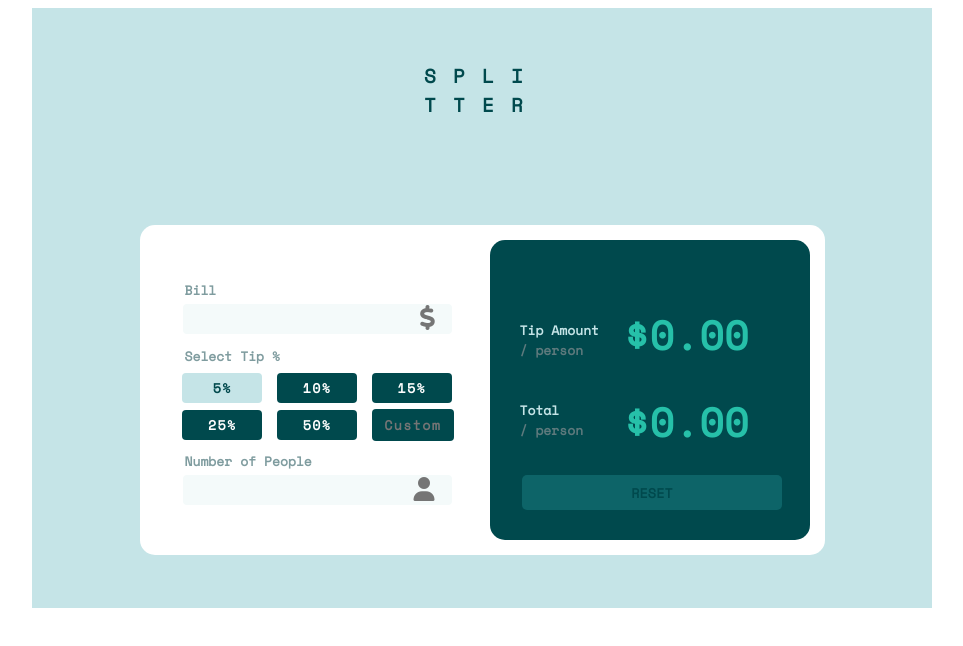
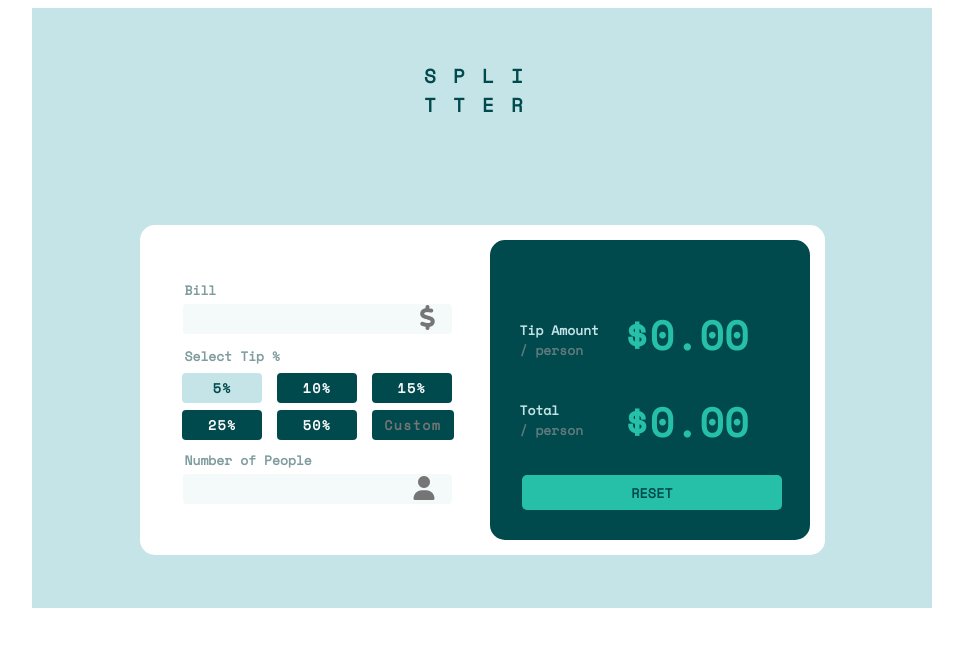
Before and after one commit to marcelmbs/tip-calculator-app-main, a plain HTML site: page index.html in a window 1280 px wide. Both pictures are taken after a click on the button "5%". Shown: the whole page, without its empty margins (158-1121 px from the left). Drawn offline with nearby package versions, Linux system fonts and the light colour scheme.

Commit message:
Projeto Final

```diff
--- a/assets/css/main.css
+++ b/assets/css/main.css
@@ -68,6 +68,11 @@ p {
     text-decoration-color: var(--Very-dark-cyan);
 }
 
+.input__error {
+    outline: 2px solid var(--Red-Error);
+    color: var(--Red-Error);
+}
+
 .button-custom {
     font-family: Space Mono;
     letter-spacing: 0.1em;
@@ -83,6 +88,29 @@ p {
     border: none;
 }
 
+.button-custom:hover {
+    transition: 0.3s;
+    background-color: var(--Verdao);
+    color: var(--Orange);
+    cursor: pointer;
+    border: none;
+}
+
+.button-custom-active {
+    font-family: Space Mono;
+    letter-spacing: 0.1em;
+    height: 28px;
+    width: 79px;
+    font-weight: 700;
+    border-radius: 4px;
+    max-inline-size: 80px;
+    border-color: var(--Very-dark-cyan);
+    text-align: center;
+    background-color: var(--Light-grayish-cyan);
+    color: var(--Very-dark-cyan);
+    border: none;
+}
+
 .button {
     font-family: Space Mono;
     letter-spacing: 0.1em;
@@ -95,6 +123,21 @@ p {
     text-align: center;
     background-color: var(--Very-dark-cyan);
     color: var(--White);
+    border: none;
+}
+
+.button-active {
+    color: var(--Very-dark-cyan);
+    background-color: var(--Light-grayish-cyan);
+    font-family: Space Mono;
+    letter-spacing: 0.1em;
+    height: 30px;
+    width: 80px;
+    font-weight: 900;
+    border-radius: 4px;
+    max-inline-size: 80px;
+    border-color: var(--Very-dark-cyan);
+    text-align: center;
     border: none;
 }
 
@@ -208,8 +251,20 @@ p {
 }
 
 .reset-active {
+    height: 35px;
+    width: 260px;
+    margin-top: 135px;
+    margin-left: -25px;
     color: var(--Very-dark-cyan);
-    background-color: var(--Light-grayish-cyan);
+    font-weight: 600;
+    background-color: var(--Verdao);
+    border-radius: 5px;
+    max-inline-size: 300px;
+    text-align: center;
+    letter-spacing: 0.01em;
+    font-family: Space Mono;
+    cursor: pointer;
+    border: none;
 }
 
 .reset:hover {
--- a/assets/js/main.js
+++ b/assets/js/main.js
@@ -1,138 +1,121 @@
-let bill = 0;
-let people = 0;
-let percent = 0;
-let tip = 0;
+let bill
+let people
+let percent
+let tip
 
 function inputPercent(percentValue) {
     percent = percentValue;
-    selectedOption();
+    selectButton();
     calcTip();
     cutValue();
     selectPeople();
 }
 
-function selectedOption() {
+function selectButton() {
+    let button_5 = document.querySelector('#button5')
+    let button_10 = document.querySelector('#button10')
+    let button_15 = document.querySelector('#button15')
+    let button_25 = document.querySelector('#button25')
+    let button_50 = document.querySelector('#button50')
+    let button_custom = document.querySelector('#buttonCustom')
+    let button_reset = document.querySelector('#buttonReset')
 
-    document.getElementById("button5").addEventListener("click", function () {
-        document.querySelector(`#button5`).classList.add("active");
-        document.querySelector(`#button10`).className = "button";
-        document.querySelector(`#button15`).className = "button";
-        document.querySelector(`#button25`).className = "button";
-        document.querySelector(`#button50`).className = "button";
-        document.querySelector(`#custom`).className = "button";
-        percent = document.querySelector(`button5 button`);
-        valor(percent);
-        inputBill();
-        calcTip();
-        selectPeople();
-        inputCustom();
-        cutValue();
-    });
+    switch (percent) {
+        case 5:
+            button_5.className = 'button-active'
+            button_10.className = 'button'
+            button_15.className = 'button'
+            button_25.className = 'button'
+            button_50.className = 'button'
+            button_custom.className = 'button-custom'
+            button_reset.className = 'reset-active'
+            break
 
-    document.getElementById("button10").addEventListener("click", function () {
-        document.querySelector(`#button10`).classList.add("active");
-        document.querySelector(`#button5`).className = "button";
-        document.querySelector(`#button15`).className = "button";
-        document.querySelector(`#button25`).className = "button";
-        document.querySelector(`#button50`).className = "button";
-        document.querySelector(`#custom`).className = "button";
-        percent = document.querySelector(`button10 button`);
-        valor(percent);
-        inputBill();
-        calcTip();
-        selectPeople();
-        inputCustom();
-        cutValue();
-    });
+        case 10:
+            button_5.className = 'button'
+            button_10.className = 'button-active'
+            button_15.className = 'button'
+            button_25.className = 'button'
+            button_50.className = 'button'
+            button_custom.className = 'button-custom'
+            button_reset.className = 'reset-active'
+            break
 
-    document.getElementById("button15").addEventListener("click", function () {
-        document.querySelector(`#button15`).classList.add("active");
-        document.querySelector(`#button5`).className = "button";
-        document.querySelector(`#button10`).className = "button";
-        document.querySelector(`#button25`).className = "button";
-        document.querySelector(`#button50`).className = "button";
-        document.querySelector(`#custom`).className = "button";
-        percent = document.querySelector(`button15 button`);
-        valor(percent);
-        inputBill();
-        calcTip();
-        selectPeople();
-        inputCustom();
-        cutValue();
-    });
+        case 15:
+            button_5.className = 'button'
+            button_10.className = 'button'
+            button_15.className = 'button-active'
+            button_25.className = 'button'
+            button_50.className = 'button'
+            button_custom.className = 'button-custom'
+            button_reset.className = 'reset-active'
+            break
 
-    document.getElementById("button25").addEventListener("click", function () {
-        document.querySelector(`#button25`).classList.add("active");
-        document.querySelector(`#button5`).className = "button";
-        document.querySelector(`#button10`).className = "button";
-        document.querySelector(`#button15`).className = "button";
-        document.querySelector(`#button50`).className = "button";
-        document.querySelector(`#custom`).className = "button";
-        percent = document.querySelector(`button25 button`);
-        valor(percent);
-        inputBill();
-        calcTip();
-        selectPeople();
-        inputCustom();
-        cutValue();
-    });
+        case 25:
+            button_5.className = 'button'
+            button_10.className = 'button'
+            button_15.className = 'button'
+            button_25.className = 'button-active'
+            button_50.className = 'button'
+            button_custom.className = 'button-custom'
+            button_reset.className = 'reset-active'
+            break
 
-    document.getElementById("button50").addEventListener("click", function () {
-        document.querySelector(`#button50`).classList.add("active");
-        document.querySelector(`#button5`).className = "button";
-        document.querySelector(`#button10`).className = "button";
-        document.querySelector(`#button15`).className = "button";
-        document.querySelector(`#button25`).className = "button";
-        document.querySelector(`#custom`).className = "button";
-        percent = document.querySelector(`button50 button`);
-        valor(percent);
-        inputBill();
-        calcTip();
-        selectPeople();
-        inputCustom();
-        cutValue();
-    });
+        case 50:
+            button_5.className = 'button'
+            button_10.className = 'button'
+            button_15.className = 'button'
+            button_25.className = 'button'
+            button_50.className = 'button-active'
+            button_custom.className = 'button-custom'
+            button_reset.className = 'reset-active'
+            break;
 
-    document.getElementById("custom").addEventListener("click", function () {
-        document.querySelector(`#custom`).classList.add("active");
-        document.querySelector(`#button5`).className = "button";
-        document.querySelector(`#button10`).className = "button";
-        document.querySelector(`#button15`).className = "button";
-        document.querySelector(`#button25`).className = "button";
-        document.querySelector(`#button50`).className = "button";
-        inputCustom();
-        percent = document.querySelector(`custom button`);
-        valor(percent);
-        inputBill();
-        calcTip();
-        selectPeople();
-        inputCustom();
-        cutValue();
-    });
+        case 1000:
+            button_custom.className = 'button-custom-active'
+            button_reset.className = 'reset-active'
+            button_5.className = 'button'
+            button_10.className = 'button'
+            button_15.className = 'button'
+            button_25.className = 'button'
+            button_50.className = 'button'
+            inputCustom();
+            break;
 
-    document.getElementById("reset").addEventListener("click", function () {
-        // document.querySelector(`#custom`).classList.add("button");
-        // document.querySelector(`#button5`).className = "button";
-        // document.querySelector(`#button10`).className = "button";
-        // document.querySelector(`#button15`).className = "button";
-        // document.querySelector(`#button25`).className = "button";
-        // document.querySelector(`#button50`).className = "button";
-        document.getElementById('inputBill').value = '';
-        document.getElementById('inputPeople').value = '';
-        // inputCustom(0);
-        // percent = document.querySelector(`custom button`);
-        // valor(percent);
-    });
+        case 0:
+            button_5.className = 'button'
+            button_10.className = 'button'
+            button_15.className = 'button'
+            button_25.className = 'button'
+            button_50.className = 'button'
+            button_custom.className = 'button-custom'
+            button_reset.className = 'reset'
+            reset();
+            break;
+        default:
+            alert("Bora lá!")
+    }
 }
-
 
 function inputBill() {
     bill = document.getElementById('inputBill').value
     bill = parseFloat(bill)
     bill = bill ? bill : 0
     calcTip();
+    cutValue();
+}
+
+function inputCustom() {
+    let custom = document.getElementById('buttonCustom').value
+    percent = custom;
     selectPeople();
-    inputCustom();
+}
+
+function selectPeople() {
+    people = document.getElementById('inputPeople').value
+    people = parseFloat(people)
+    people = people ? people : 0
+    calcTip();
     cutValue();
 }
 
@@ -140,48 +123,9 @@ function calcTip() {
     if (percent > 0 && people > 0) {
         tip = (bill * (percent / 100)) / people;
         document.getElementById('outputTip').innerText = `$${tip.toFixed(2)}`
-        console.log(`tip = ${tip}`)
         cutValue();
     } else {
         document.getElementById('outputTip').innerText = '$0.00'
-    }
-}
-
-function selectPeople() {
-    people = document.getElementById('inputPeople').value
-    people = parseFloat(people)
-    people = people ? people : 0
-    inputBill();
-    calcTip();
-    inputCustom();
-    cutValue();
-}
-
-// numberOfPeopleInput.addEventListener("change", ({ target }) => {
-//     const value = Number(target.value);
-//     if (value === 0) {
-//         target.classList.add("error")
-//         labelError.textContent = "Can't be zero";
-//     } else {
-//         target.classList.remove("error");
-//         labelError.textContent = "";
-//     }
-
-//     target.value = Math.floor(value);
-//     onInputChange();
-// });
-
-function inputCustom() {
-    let custom = document.getElementById('custom').value
-    console.log(custom)
-    if (custom > 0) {
-        percent = custom
-        selectPeople();
-        console.log('custom:' + percent)
-    } else if (custom == '') {
-        document.getElementById('custom').value = '';
-    } else {
-        console.log('normal: ' + percent)
     }
 }
 
@@ -190,9 +134,13 @@ function cutValue() {
         let cut = (bill / people) + tip;
         cut = parseFloat(cut);
         cut = cut.toFixed(2);
-        console.log(`cut = ${cut}`)
         document.getElementById('outputTotal').innerText = `$${cut}`
     } else {
         document.getElementById('outputTotal').innerText = '$0.00'
     }
 }
+
+var reset = document.querySelector("#buttonReset");
+reset.addEventListener("click", function () {
+    location.reload();
+});
--- a/index.html
+++ b/index.html
@@ -1,5 +1,5 @@
 <!DOCTYPE html>
-<html lang="en">
+<html lang="PT-BR">
 
 <head>
   <meta charset="UTF-8">
@@ -28,7 +28,7 @@
   </style>
 </head>
 
-<body onload="selectedOption()">
+<body">
   <main>
     <div class="card">
 
@@ -47,7 +47,7 @@
           <button id="button15" class="button" onclick="inputPercent(15)">15%</button>
           <button style="margin-left: -23px;" id="button25" class="button" onclick="inputPercent(25)">25%</button>
           <button id="button50" class="button" onclick="inputPercent(50)">50%</button>
-          <input style="margin-left: 0px; width: 78px; height: 30; margin-top: 2px;" id="custom" placeholder="Custom" class="button-custom" onclick="inputPercent('custom')"
+          <input style="margin-left: 0px; width: 78px; height: 30; margin-top: 2px;" id="buttonCustom" placeholder="Custom" class="button-custom" onclick="inputPercent(1000)"
             onkeyup="inputCustom()">
 
           <h5 style="margin-top: 10px;">Number of People</h5>
@@ -69,7 +69,7 @@
               <span class="output" id="outputTotal">$0.00</span>
             </div>
           </div>
-          <button class="reset" onclick="inputPercent('reset')">
+          <button class="reset" id="buttonReset" onclick="inputPercent(0)">
             RESET
           </button>
         </div>
```
